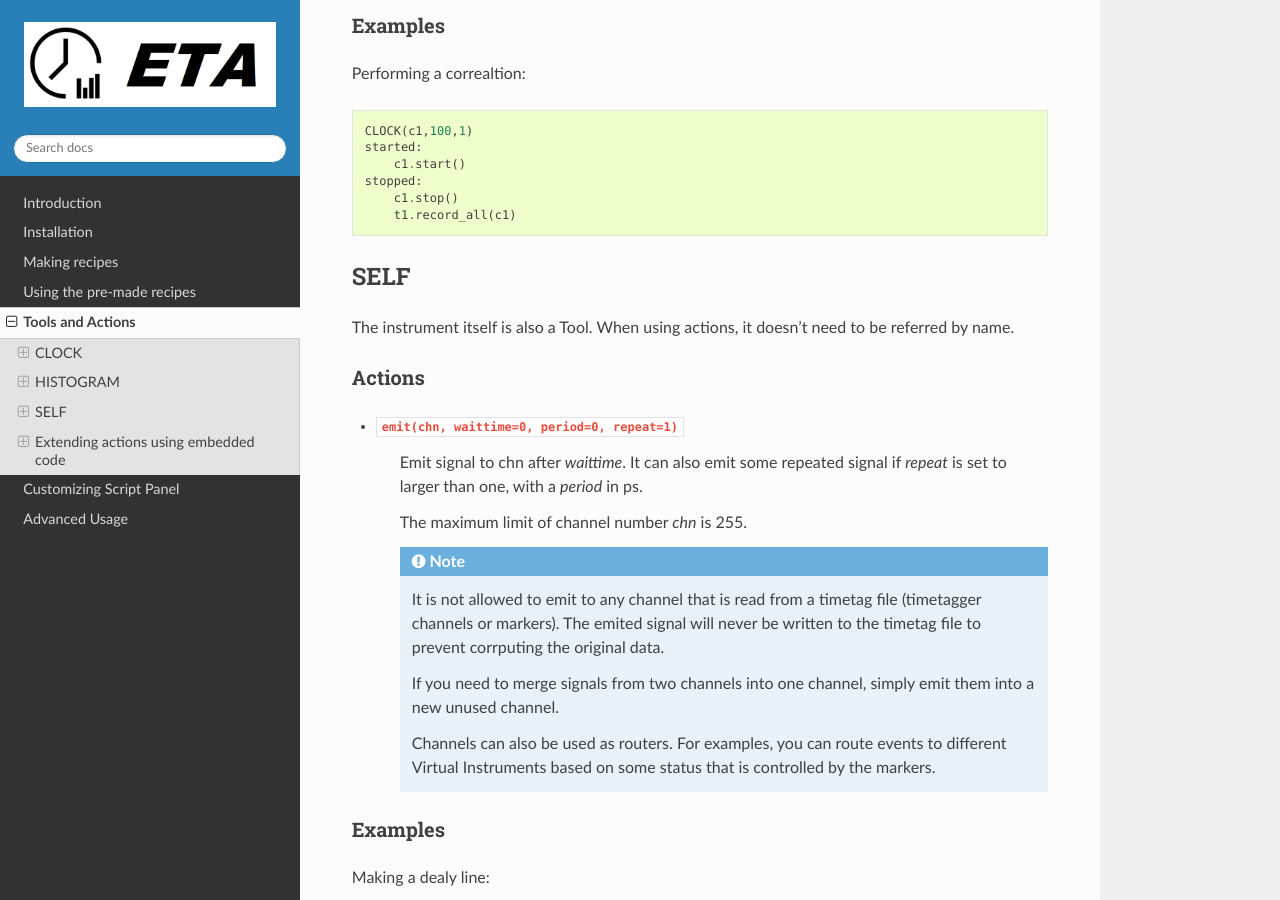
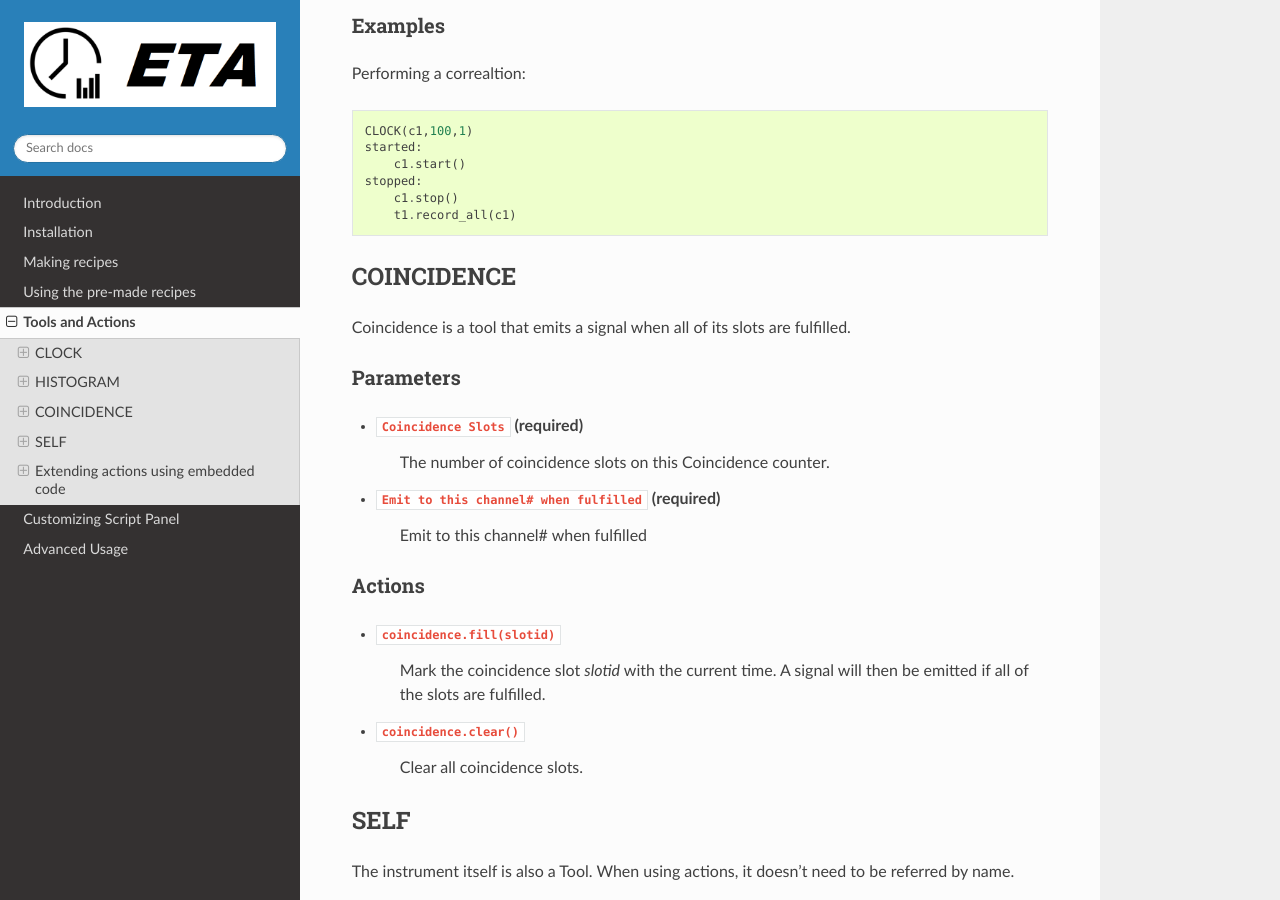
Before and after one commit to timetag/timetag.github.io, a Sphinx documentation site: the page built from docs/actions.rst, in a window 1280 px wide and 900 px high, scrolled down 2417 px. Built offline with Sphinx 7.4.7 and the Read the Docs theme 2.0.0, drawn with Linux system fonts in a browser that asks for light colours.

Commit message:
COINCIDENCE

```diff
--- a/docs/actions.rst
+++ b/docs/actions.rst
@@ -103,6 +103,31 @@ Performing a correaltion:
         c1.stop()
         t1.record_all(c1)
 
+COINCIDENCE
+------------------------------
+Coincidence is a tool that emits a signal when all of its slots are fulfilled.
+
+Parameters
+......
+
+- ``Coincidence Slots`` (required)
+    The number of coincidence slots on this Coincidence counter.
+
+- ``Emit to this channel# when fulfilled`` (required)
+    Emit to this channel# when fulfilled
+
+
+Actions
+......
+
+
+- ``coincidence.fill(slotid)``
+    Mark the coincidence slot `slotid` with the current time. A signal will then be emitted if all of the slots are fulfilled.
+
+- ``coincidence.clear()``
+    Clear all coincidence slots.
+
+
 SELF
 ------------------------------
 The instrument itself is also a Tool. When using actions, it doesn't need to be referred by name.
```
